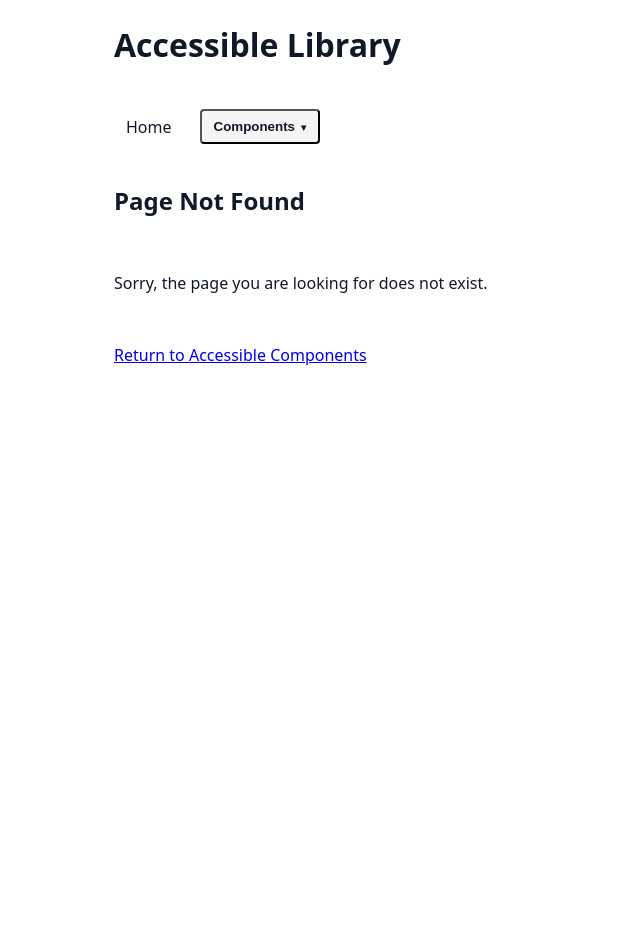
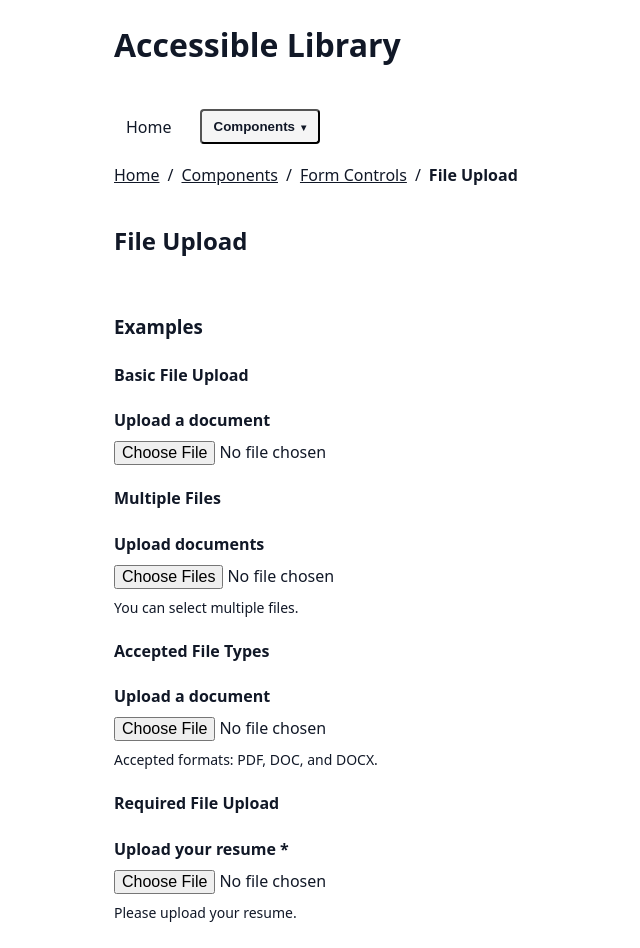
Before and after one commit to rpcorr/accessible-templates, a React (Vite) app: page /form-controls/file-upload in a window 1280 px wide. Before the commit this address had no page. Shown: the top 948 px of the page, without its empty margins (0-640 px from the left). Before the commit the page ends 800 px from the top, so only its background shows below. Built offline with nearby package versions, Linux system fonts and the light colour scheme.

Commit message:
Add accessible File Upload component

```diff
--- a/src/App.tsx
+++ b/src/App.tsx
@@ -4,6 +4,7 @@ import { Routes, Route, useLocation } from 'react-router';
 import { Navigation } from './components/Navigations/Navigation';
 import { HomePage } from './pages/HomePage';
 import { ComponentPage } from './pages/ComponentPage';
+import { navigationItems } from './data/navigationItems';
 
 import { ButtonPage } from './pages/ButtonsActions/ButtonPage';
 
@@ -14,24 +15,24 @@ import { TooltipPage } from './pages/OverlaysMenus/TooltipPage';
 import { BreadcrumbsPage } from './pages/Navigations/BreadcrumbsPage';
 import { NavigationPage } from './pages/Navigations/NavigationPage';
 import { PaginationPage } from './pages/Navigations/PaginiationPage';
-import { navigationItems } from './data/navigationItems';
 
+import { AccordionPage } from './pages/ContentFeedback/AccordionPage';
+import { AlertPage } from './pages/ContentFeedback/AlertPage';
+import { LoadingSpinnerPage } from './pages/ContentFeedback/LoadingSpinnerPage';
+import { ProgressIndicatorPage } from './pages/ContentFeedback/ProgressIndicatorPage';
+import { StatusPage } from './pages/ContentFeedback/StatusPage';
 import { TabsPage } from './pages/ContentFeedback/TabsPage';
-import { AccordionPage } from './pages/ContentFeedback/AccordionPage';
-import { LoadingSpinnerPage } from './pages/ContentFeedback/LoadingSpinnerPage';
-import { AlertPage } from './pages/ContentFeedback/AlertPage';
-import { StatusPage } from './pages/ContentFeedback/StatusPage';
-import { ProgressIndicatorPage } from './pages/ContentFeedback/ProgressIndicatorPage';
 
 import { CheckboxPage } from './pages/FormControls/CheckboxPage';
+import { ComboboxPage } from './pages/FormControls/ComboboxPage';
+import { FileUploadPage } from './pages/FormControls/FileUploadPage';
+import { NumberInputPage } from './pages/FormControls/NumberInputPage';
 import { RadioGroupPage } from './pages/FormControls/RadioGroupPage';
 import { SelectPage } from './pages/FormControls/SelectPage';
-import { ComboboxPage } from './pages/FormControls/ComboboxPage';
+import { SliderPage } from './pages/FormControls/SliderPage';
 import { SwitchPage } from './pages/FormControls/SwitchPage';
-import { SliderPage } from './pages/FormControls/SliderPage';
+import { TextareaPage } from './pages/FormControls/TextareaPage';
 import { TextInputPage } from './pages/FormControls/TextInputPage';
-import { TextareaPage } from './pages/FormControls/TextareaPage';
-import { NumberInputPage } from './pages/FormControls/NumberInputPage';
 
 import { NotFoundPage } from './pages/NotFoundPage';
 
@@ -77,17 +78,18 @@ function App() {
         />
 
         <Route path="/form-controls/checkbox" element={<CheckboxPage />} />
-        <Route path="/form-controls/radio-group" element={<RadioGroupPage />} />
-        <Route path="/form-controls/select" element={<SelectPage />} />
         <Route path="/form-controls/combobox" element={<ComboboxPage />} />
-        <Route path="/form-controls/switch" element={<SwitchPage />} />
-        <Route path="/form-controls/slider" element={<SliderPage />} />
-        <Route path="/form-controls/text-input" element={<TextInputPage />} />
-        <Route path="/form-controls/textarea" element={<TextareaPage />} />
+        <Route path="/form-controls/file-upload" element={<FileUploadPage />} />
         <Route
           path="/form-controls/number-input"
           element={<NumberInputPage />}
         />
+        <Route path="/form-controls/radio-group" element={<RadioGroupPage />} />
+        <Route path="/form-controls/select" element={<SelectPage />} />
+        <Route path="/form-controls/slider" element={<SliderPage />} />
+        <Route path="/form-controls/switch" element={<SwitchPage />} />
+        <Route path="/form-controls/textarea" element={<TextareaPage />} />
+        <Route path="/form-controls/text-input" element={<TextInputPage />} />
 
         <Route path="*" element={<NotFoundPage />} />
       </Routes>
--- /dev/null
+++ b/src/components/FormControls/FileUpload/FileUpload.module.css
@@ -0,0 +1,33 @@
+.container {
+  display: flex;
+  flex-direction: column;
+  gap: var(--space-2);
+}
+
+.label {
+  font-weight: 600;
+}
+
+.input {
+  font: inherit;
+  max-width: 100%;
+}
+
+.input:focus-visible {
+  outline: 3px solid var(--color-focus);
+  outline-offset: 2px;
+}
+
+.input:disabled {
+  cursor: not-allowed;
+}
+
+.helperText,
+.errorMessage {
+  margin: 0;
+  font-size: var(--text-sm);
+}
+
+.errorMessage {
+  color: var(--color-danger);
+}
--- /dev/null
+++ b/src/components/FormControls/FileUpload/index.tsx
@@ -0,0 +1,75 @@
+import { useId, type ChangeEvent } from 'react';
+import styles from './FileUpload.module.css';
+
+interface FileUploadProps {
+  label: string;
+  name: string;
+  accept?: string;
+  multiple?: boolean;
+  required?: boolean;
+  disabled?: boolean;
+  helperText?: string;
+  errorMessage?: string;
+  onChange?: (files: FileList | null) => void;
+}
+
+export function FileUpload({
+  label,
+  name,
+  accept,
+  multiple = false,
+  required = false,
+  disabled = false,
+  helperText,
+  errorMessage,
+  onChange,
+}: FileUploadProps) {
+  const inputId = useId();
+  const helperTextId = `${inputId}-helper`;
+  const errorMessageId = `${inputId}-error`;
+
+  const describedBy = errorMessage
+    ? errorMessageId
+    : helperText
+      ? helperTextId
+      : undefined;
+
+  function handleChange(event: ChangeEvent<HTMLInputElement>) {
+    onChange?.(event.target.files);
+  }
+
+  return (
+    <div className={styles.container}>
+      <label htmlFor={inputId} className={styles.label}>
+        {label}
+        {required && <span aria-hidden="true"> *</span>}
+      </label>
+
+      <input
+        id={inputId}
+        className={styles.input}
+        type="file"
+        name={name}
+        accept={accept}
+        multiple={multiple}
+        required={required}
+        disabled={disabled}
+        aria-describedby={describedBy}
+        aria-invalid={errorMessage ? true : undefined}
+        onChange={handleChange}
+      />
+
+      {helperText && !errorMessage && (
+        <p id={helperTextId} className={styles.helperText}>
+          {helperText}
+        </p>
+      )}
+
+      {errorMessage && (
+        <p id={errorMessageId} className={styles.errorMessage} role="alert">
+          {errorMessage}
+        </p>
+      )}
+    </div>
+  );
+}
--- a/src/data/navigationItems.ts
+++ b/src/data/navigationItems.ts
@@ -70,6 +70,11 @@ export const navigationItems: NavigationItem[] = [
             id: 'combobox',
             label: 'Combobox',
             href: '/form-controls/combobox',
+          },
+          {
+            id: 'fileupload',
+            label: 'File Upload',
+            href: '/form-controls/file-upload',
           },
           {
             id: 'number-input',
--- /dev/null
+++ b/src/examples/FormControls/FileUploadExamples.tsx
@@ -0,0 +1,74 @@
+import { useState } from 'react';
+import { FileUpload } from '../../components/FormControls/FileUpload';
+
+export function FileUploadExamples() {
+  const [selectedFiles, setSelectedFiles] = useState<FileList | null>(null);
+
+  return (
+    <div>
+      <h3>Examples</h3>
+
+      <section>
+        <h4>Basic File Upload</h4>
+
+        <FileUpload
+          label="Upload a document"
+          name="document"
+          onChange={setSelectedFiles}
+        />
+
+        {selectedFiles && selectedFiles.length > 0 && (
+          <p>
+            Selected file: <strong>{selectedFiles[0].name}</strong>
+          </p>
+        )}
+      </section>
+
+      <section>
+        <h4>Multiple Files</h4>
+
+        <FileUpload
+          label="Upload documents"
+          name="documents"
+          multiple
+          helperText="You can select multiple files."
+          onChange={setSelectedFiles}
+        />
+      </section>
+
+      <section>
+        <h4>Accepted File Types</h4>
+
+        <FileUpload
+          label="Upload a document"
+          name="accepted-document"
+          accept=".pdf,.doc,.docx"
+          helperText="Accepted formats: PDF, DOC, and DOCX."
+        />
+      </section>
+
+      <section>
+        <h4>Required File Upload</h4>
+
+        <FileUpload
+          label="Upload your resume"
+          name="resume"
+          accept=".pdf,.doc,.docx"
+          required
+          helperText="Please upload your resume."
+        />
+      </section>
+
+      <section>
+        <h4>Disabled File Upload</h4>
+
+        <FileUpload
+          label="Upload a document"
+          name="disabled-document"
+          disabled
+          helperText="File uploads are currently unavailable."
+        />
+      </section>
+    </div>
+  );
+}
--- a/src/pages/ComponentPage.tsx
+++ b/src/pages/ComponentPage.tsx
@@ -122,6 +122,14 @@ export function ComponentPage() {
                 </span>
               </li>
               <li>
+                {' '}
+                <Link to="/form-controls/file-upload">File Upload</Link>{' '}
+                <p>
+                  {' '}
+                  A control for selecting one or more files to upload.{' '}
+                </p>{' '}
+              </li>
+              <li>
                 <Link to="/form-controls/number-input">Number Input</Link>
                 <span>
                   A single-line input for entering and editing numeric values.
--- /dev/null
+++ b/src/pages/FormControls/FileUploadPage.tsx
@@ -0,0 +1,25 @@
+import { PageLayout } from '../../components/PageLayout/PageLayout';
+import { BreadcrumbItem } from '../../components/Navigations/Breadcrumbs';
+import { FileUploadExamples } from '../../examples/FormControls/FileUploadExamples';
+
+export function FileUploadPage() {
+  return (
+    <PageLayout
+      title="File Upload"
+      breadcrumbs={
+        <>
+          <BreadcrumbItem href="/">Home</BreadcrumbItem>
+          <BreadcrumbItem href="/components">Components</BreadcrumbItem>
+          <BreadcrumbItem href="/form-controls/file-upload">
+            Form Controls
+          </BreadcrumbItem>
+          <BreadcrumbItem current>File Upload</BreadcrumbItem>
+        </>
+      }
+    >
+      <main className="stack">
+        <FileUploadExamples />
+      </main>
+    </PageLayout>
+  );
+}
```
Also changed, not shown: ToDO.txt.
